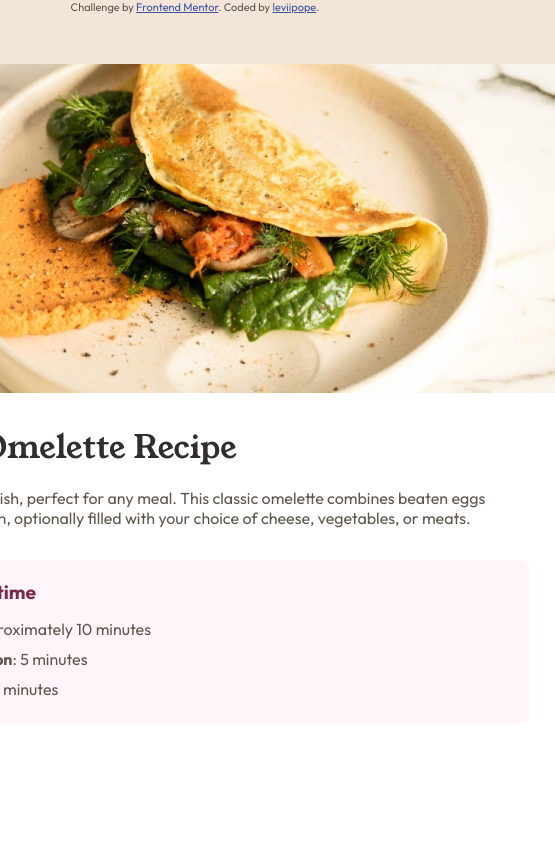
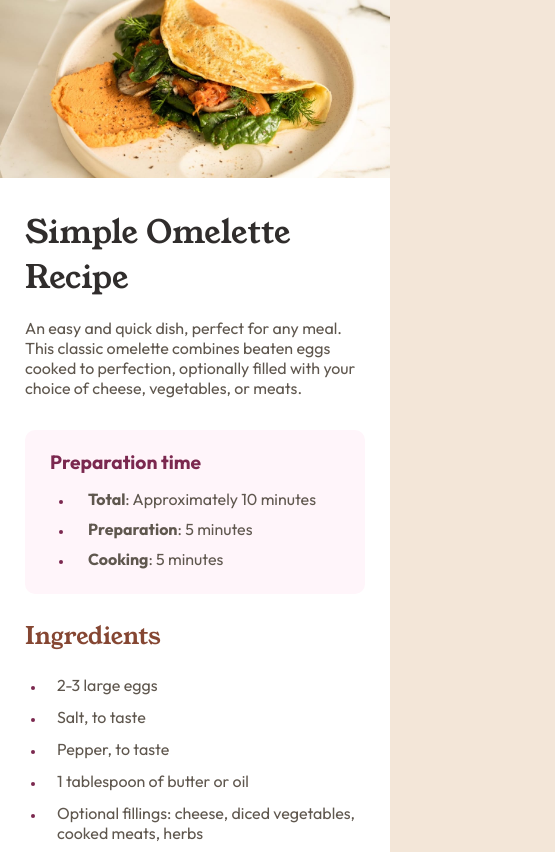
Before and after one commit to leviipope/frontend-mentor-recipe-page, a plain HTML site: page index.html in a window 390 px wide. Shown: the top 852 px of the page, 555 px wide, since content can reach past the window. Drawn offline with Linux system fonts and the light colour scheme.

Commit message:
mobile width bugfix

```diff
--- a/index.html
+++ b/index.html
@@ -11,10 +11,6 @@
 
 </head>
 <body>
-  <div class="attribution">
-    Challenge by <a href="https://www.frontendmentor.io?ref=challenge" target="_blank">Frontend Mentor</a>.
-    Coded by <a href="leviipope.github.io/cv-website">leviipope</a>.
-  </div>
   <div class="container">
     <div class="omlette">
       <img src="./assets/images/image-omelette.jpeg" alt="omelette">
@@ -69,5 +65,9 @@
       <span class="kcal">22g</span>
     </div>
   </div>
+  <div class="attribution">
+    Challenge by <a href="https://www.frontendmentor.io?ref=challenge" target="_blank">Frontend Mentor</a>.
+    Coded by <a href="leviipope.github.io/cv-website">leviipope</a>.
+  </div>
 </body>
 </html>
--- a/style.css
+++ b/style.css
@@ -1,7 +1,6 @@
 .attribution {
     font-size: 11px;
     text-align: center;
-    margin-bottom: 50px;
 }
 .attribution a { color: hsl(228, 45%, 44%); }
 body{
@@ -35,7 +34,6 @@ hr{
     border-radius: 20px;
     display: flex;
     flex-direction: column;
-    width: 720px;
 }
 .omlette{
     padding: 35px;
```
